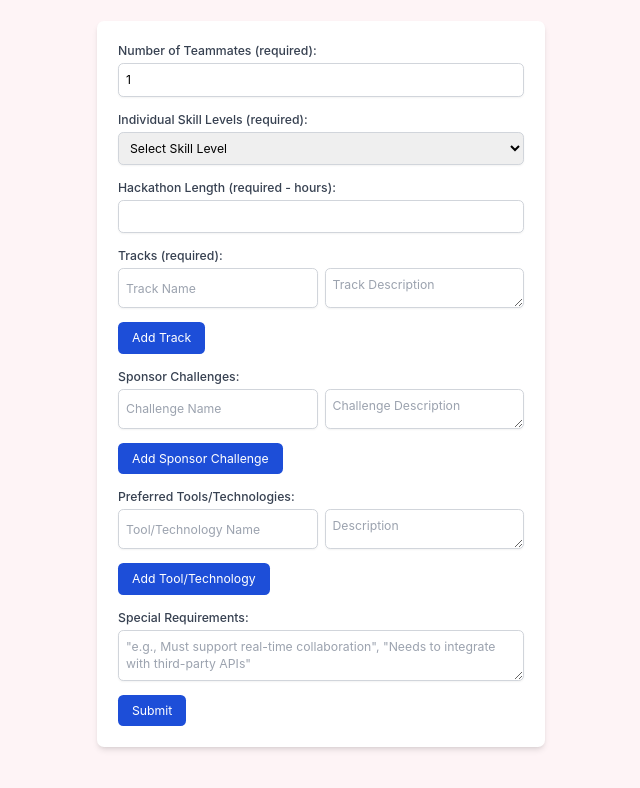
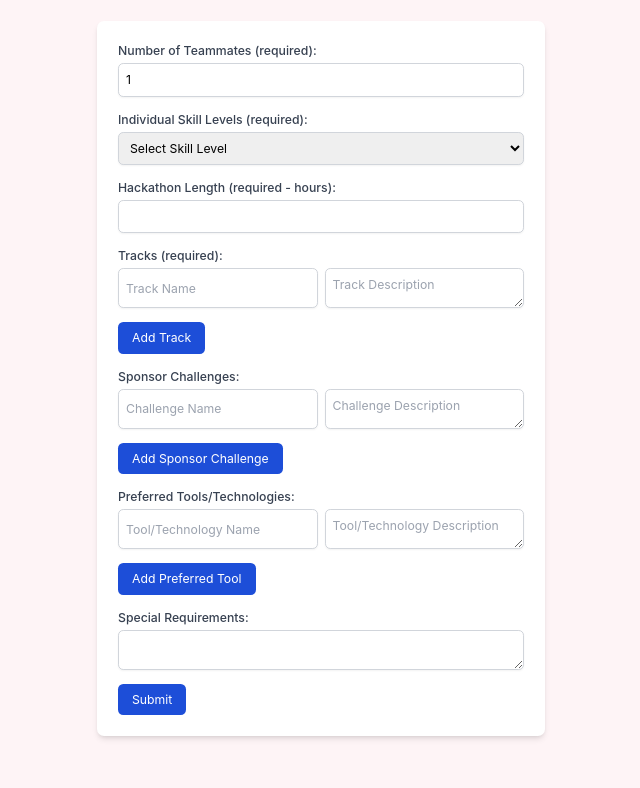
Before and after one commit to JoeyCorbett/hackrmap, a React (Create React App) app: page /form in a window 1280 px wide. Shown: the top 788 px of the page, without its empty margins (319-959 px from the left). Built offline with nearby package versions, Linux system fonts and the light colour scheme; no server answers.

Commit message:
Fixed teammate cap

```diff
--- a/src/app/(routes)/form.jsx
+++ b/src/app/(routes)/form.jsx
@@ -1,4 +1,4 @@
-import { useState } from 'react';
+import { useState, useEffect } from 'react';
 
 const Form = () => {
   const [numTeammates, setNumTeammates] = useState(1);
@@ -8,6 +8,19 @@ const Form = () => {
   const [sponsorChallenges, setSponsorChallenges] = useState([{ name: '', description: '' }]);
   const [preferredTools, setPreferredTools] = useState([{ name: '', description: '' }]);
   const [specialRequirements, setSpecialRequirements] = useState('');
+
+  useEffect(() => {
+    const updatedSkillLevels = [...Array(numTeammates)].map((_, index) => skillLevels[index] || '');
+    setSkillLevels(updatedSkillLevels);
+  }, [numTeammates]);
+
+  // Function to handle numeric input changes and restrict direct input
+  const handleNumberInput = (setValue, min, max) => (e) => {
+    const value = Number(e.target.value);
+    if (e.target.value === '' || (value >= min && value <= max)) {
+      setValue(value);
+    }
+  };
 
   const handleSkillLevelChange = (index, value) => {
     const newSkillLevels = [...skillLevels];
@@ -70,7 +83,7 @@ const Form = () => {
             type="number"
             id="numTeammates"
             value={numTeammates}
-            onChange={(e) => setNumTeammates(e.target.value)}
+            onChange={handleNumberInput(setNumTeammates, 1, 8)} // Use the new function here
             className="mt-1 p-2 block w-full border border-gray-300 rounded-md shadow-sm focus:ring-blue-500 focus:border-blue-500"
             required
             min="1"
@@ -108,7 +121,7 @@ const Form = () => {
             type="number"
             id="hackathonLength"
             value={hackathonLength}
-            onChange={(e) => setHackathonLength(e.target.value)}
+            onChange={handleNumberInput(setHackathonLength, 1, 168)} // Use the new function here
             className="mt-1 p-2 block w-full border border-gray-300 rounded-md shadow-sm focus:ring-blue-500 focus:border-blue-500"
             required
             min="1"
@@ -144,7 +157,6 @@ const Form = () => {
             Add Track
           </button>
         </div>
-
 
         {/* Sponsor Challenges Input */}
         <div className="mb-4">
@@ -190,7 +202,7 @@ const Form = () => {
                 style={{ height: '40px' }} // Set the fixed height for track name
               />
               <textarea
-                placeholder="Description"
+                placeholder="Tool/Technology Description"
                 value={tool.description}
                 onChange={(e) => handleToolChange(index, 'description', e.target.value)}
                 className="mt-1 block w-full p-2 border border-gray-300 rounded-md shadow-sm focus:ring-blue-500 focus:border-blue-500 resize-y"
@@ -200,7 +212,7 @@ const Form = () => {
             </div>
           ))}
           <button type="button" onClick={handleAddTool} className="mt-2 bg-blue-600 text-white py-2 px-4 rounded-md hover:bg-blue-700">
-            Add Tool/Technology
+            Add Preferred Tool
           </button>
         </div>
 
@@ -211,11 +223,10 @@ const Form = () => {
           </label>
           <textarea
             id="specialRequirements"
-            placeholder='"e.g., Must support real-time collaboration", "Needs to integrate with third-party APIs"'
             value={specialRequirements}
             onChange={(e) => setSpecialRequirements(e.target.value)}
             className="mt-1 block w-full p-2 border border-gray-300 rounded-md shadow-sm focus:ring-blue-500 focus:border-blue-500 resize-y"
-            style={{ minHeight: '50px', maxHeight: '200px' }} // Set your preferred min/max heights
+            style={{ height: '40px', minHeight: '40px', maxHeight: '300px' }} // Set your preferred min/max heights
           />
         </div>
 
```
